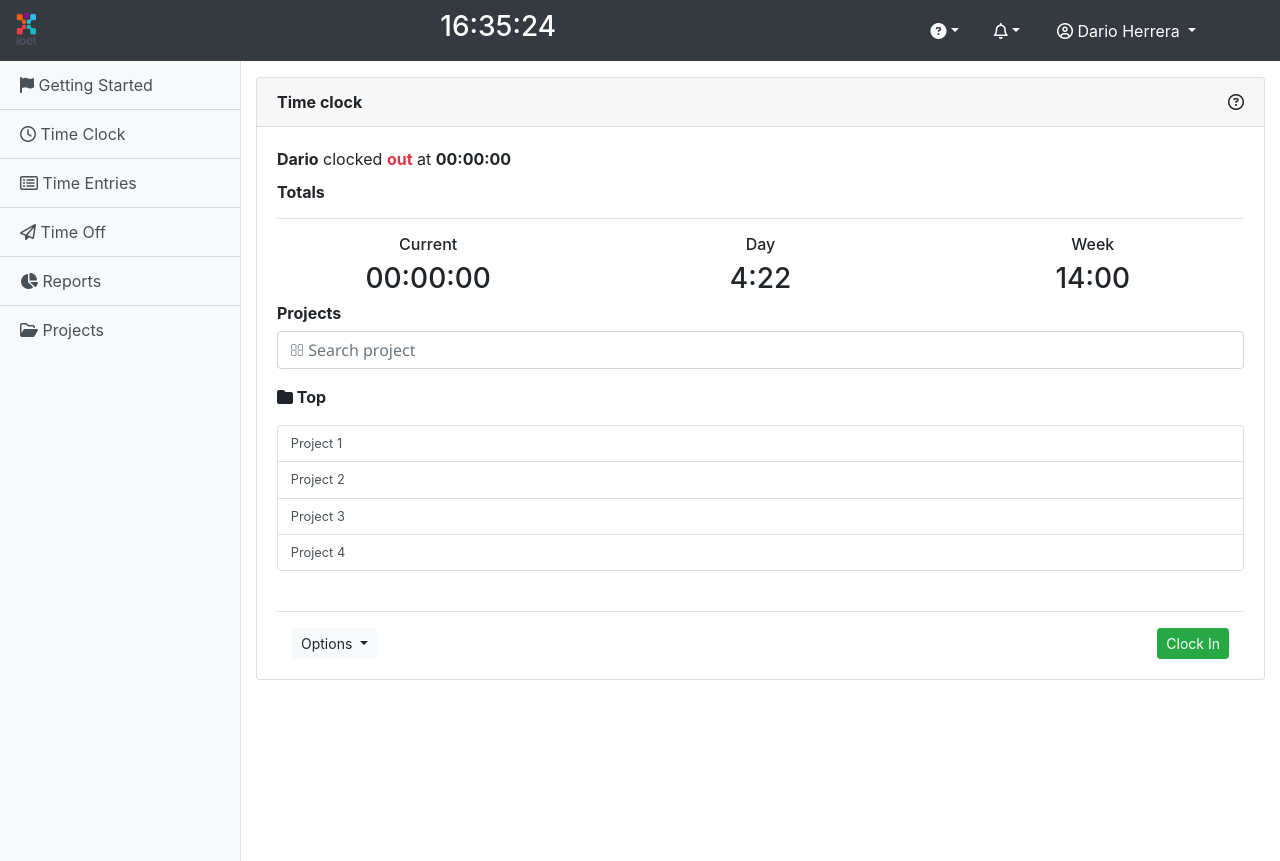
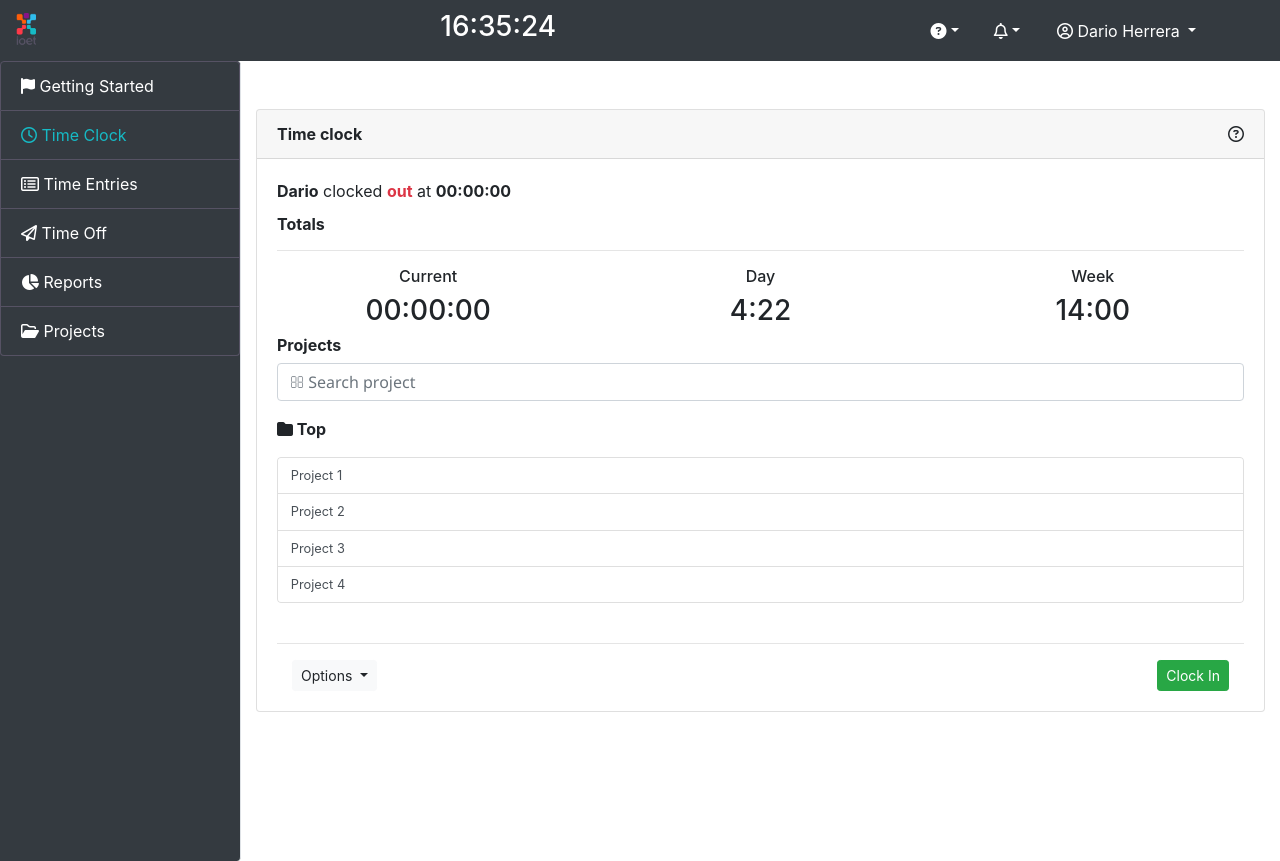
Before and after one commit to ioet/time-tracker-ui, an Angular app: page /time-clock in a window 1280 px wide. Built offline with nearby package versions, Linux system fonts and the light colour scheme.

Commit message:
added some styles

```diff
--- a/src/app/app.module.ts
+++ b/src/app/app.module.ts
@@ -18,6 +18,7 @@ import { CreateProjectComponent } from './components/shared/create-project/creat
 import { DetailsFieldsComponent } from './components/shared/details-fields/details-fields.component';
 import { ProjectListHoverComponent } from './components/shared/project-list-hover/project-list-hover.component';
 import { ModalComponent } from './components/shared/modal/modal.component';
+import { HighlightedDirective } from './directives/highlighted.directive';
 @NgModule({
   declarations: [
     AppComponent,
@@ -32,7 +33,8 @@ import { ModalComponent } from './components/shared/modal/modal.component';
     TimeClockComponent,
     DetailsFieldsComponent,
     ProjectListHoverComponent,
-    ModalComponent
+    ModalComponent,
+    HighlightedDirective
   ],
   imports: [
     CommonModule,
--- a/src/app/components/options-sidebar/time-clock/time-clock.component.html
+++ b/src/app/components/options-sidebar/time-clock/time-clock.component.html
@@ -1,4 +1,4 @@
-<div class="text-center mt-3">
+<div class="text-center mt-5">
 
     <div *ngIf="showAlertEnterTecnology" class="alert alert-danger" role="alert">
         Field technology is requiered. Enter this field for clock out.
--- a/src/app/components/shared/navbar/navbar.component.html
+++ b/src/app/components/shared/navbar/navbar.component.html
@@ -1,5 +1,5 @@
-<nav class="navbar navbar-dark bg-dark">
-    <a class="navbar-brand" href="#">
+<nav class="navbar navbar-dark bg-dark ">
+    <a class="navbar-brand" href="/">
         <img src="assets/img/ioet.png" width="20" height="35" class="d-inline-block align-top" alt="">
     </a>
 
--- a/src/app/components/shared/sidebar/sidebar.component.css
+++ b/src/app/components/shared/sidebar/sidebar.component.css
@@ -1,5 +1,13 @@
 body {
     overflow-x: hidden;
+}
+
+.options-sidebar-hover :hover {
+    color: #30BCED !important
+}
+
+.color-item-avtive {
+    color: #16BAC5 !important
 }
 
 #sidebar-wrapper {
--- a/src/app/components/shared/sidebar/sidebar.component.html
+++ b/src/app/components/shared/sidebar/sidebar.component.html
@@ -1,13 +1,13 @@
 <div class="d-flex" id="wrapper">
     <!-- Sidebar -->
-    <div class="bg-light border-right" id="sidebar-wrapper">
-        <div class="list-group list-group-flush">
-            <a [routerLink]="['/getting-started']" routerLinkActive="dark" class="list-group-item list-group-item-action bg-light"><i class="fas fa-flag"></i>   Getting Started</a>
-            <a [routerLink]="['/time-clock']" routerLinkActive="dark" class="list-group-item list-group-item-action bg-light"><i class="far fa-clock"></i>   Time Clock</a>
-            <a [routerLink]="['/time-entries']" routerLinkActive="dark" class="list-group-item list-group-item-action bg-light"><i class="far fa-list-alt"></i>  Time Entries</a>
-            <a [routerLink]="['/time-off']" routerLinkActive="dark" class="list-group-item list-group-item-action bg-light"><i class="far fa-paper-plane"></i>  Time Off</a>
-            <a [routerLink]="['/reports']" routerLinkActive="dark" class="list-group-item list-group-item-action bg-light"><i class="fas fa-chart-pie"></i>   Reports</a>
-            <a [routerLink]="['/project-management']" routerLinkActive="dark" class="list-group-item list-group-item-action bg-light"><i class="far fa-folder-open"></i>   Projects</a>
+    <div class="bg-dark border-right rounded-right " id="sidebar-wrapper">
+        <div class="list-group options-sidebar-hover">
+            <a [routerLink]="['/getting-started']" routerLinkActive="color-item-avtive" class="list-group-item list-group-item-action bg-dark text-white" style="border-top-color: #565264; border-color: #565264;"><i class="fas fa-flag "></i>   Getting Started</a>
+            <a [routerLink]="['/time-clock']" routerLinkActive="color-item-avtive" class="list-group-item list-group-item-action bg-dark text-white " style="border-color: #565264;"><i class="far fa-clock "></i>   Time Clock</a>
+            <a [routerLink]="['/time-entries']" routerLinkActive="color-item-avtive" class="list-group-item list-group-item-action bg-dark text-white " style="border-color: #565264;"><i class="far fa-list-alt "></i>  Time Entries</a>
+            <a [routerLink]="['/time-off']" routerLinkActive="color-item-avtive" class="list-group-item list-group-item-action bg-dark text-white " style="border-color: #565264;"><i class="far fa-paper-plane "></i>  Time Off</a>
+            <a [routerLink]="['/reports']" routerLinkActive="color-item-avtive" class="list-group-item list-group-item-action bg-dark text-white " style="border-color: #565264;"><i class="fas fa-chart-pie "></i>   Reports</a>
+            <a [routerLink]="['/project-management']" routerLinkActive="color-item-avtive" class="list-group-item list-group-item-action bg-dark text-white " style="border-color: #565264;"><i class="far fa-folder-open "></i>   Projects</a>
         </div>
     </div>
     <!-- /#sidebar-wrapper -->
--- /dev/null
+++ b/src/app/directives/highlighted.directive.ts
@@ -0,0 +1,26 @@
+import { Directive, ElementRef, HostListener, Input } from '@angular/core';
+
+@Directive({
+  selector: '[appHighlighted]'
+})
+export class HighlightedDirective {
+
+  constructor( private el: ElementRef ) {
+    console.log('Directiva llamada!');
+   }
+
+   @Input('appHighlighted') nuevoColor: string;
+
+   @HostListener('mouseenter') mouseEntro() {
+    this.resaltar( this.nuevoColor || 'red' );
+   }
+
+   @HostListener('mouseleave') mouseSalio() {
+    this.resaltar( null );
+   }
+
+   private resaltar( color: string ) {
+    this.el.nativeElement.style.color = color;
+   }
+
+}
--- a/src/index.html
+++ b/src/index.html
@@ -7,7 +7,6 @@
     <base href="/">
     <meta name="viewport" content="width=device-width, initial-scale=1">
     <link rel="icon" type="image/x-icon" href="favicon.ico">
-    <link rel="stylesheet" href="https://stackpath.bootstrapcdn.com/bootstrap/4.4.1/css/bootstrap.min.css" integrity="sha384-Vkoo8x4CGsO3+Hhxv8T/Q5PaXtkKtu6ug5TOeNV6gBiFeWPGFN9MuhOf23Q9Ifjh" crossorigin="anonymous">
 
 </head>
 
```
Also changed, not shown: 1 other file (tests, documents, lock files or other folders).
